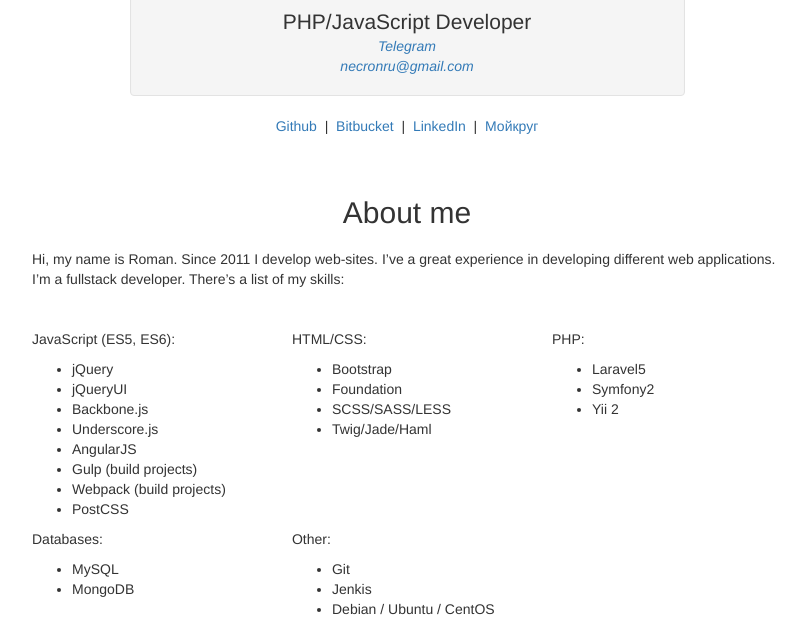
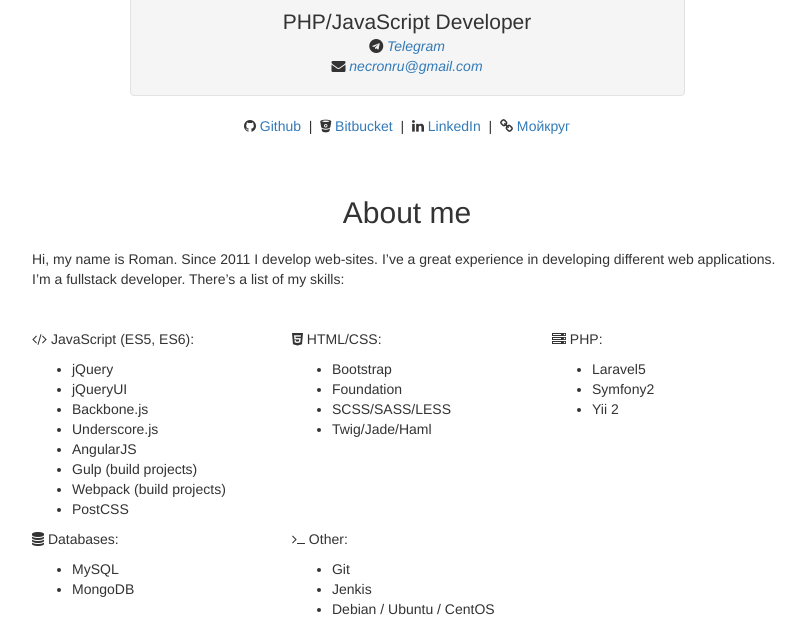
Before and after one commit to Necronru/necronru-homepage, a plain HTML site: page index.html in a window 1280 px wide. Shown: the part 443-1072 px from the top of the page, without its empty margins (233-1038 px from the left). Drawn offline with nearby package versions, Linux system fonts and the light colour scheme.

Commit message:
Fontawesome

```diff
--- a/index.html
+++ b/index.html
@@ -8,7 +8,9 @@
     <meta name="author" content="Roman Toroschin <necronru@gmail.com>">
     <meta name="description" content="Roman Toroschin - PHP/JavaScript Developer">
     <meta name="keywords" content="php, symfony2, symfony3, laravel5, js, javascript, nodejs, angular, backbone, mysql, postgresql, rabbitmq, amqp, reddis">
+
     <link rel="stylesheet" type="text/css" href="https://maxcdn.bootstrapcdn.com/bootstrap/3.3.7/css/bootstrap.min.css">
+    <link rel="stylesheet" type="text/css" href="https://maxcdn.bootstrapcdn.com/font-awesome/4.7.0/css/font-awesome.min.css">
 </head>
 
 <body>
@@ -21,9 +23,9 @@
                         <h1 class="text-center">Roman Toroschin</h1>
                         <span class="lead">PHP/JavaScript Developer</span>
                         <br />
-                        <i><a href="https://telegram.me/necronru">Telegram</a></i>
+                        <i class="fa fa-telegram"></i>&nbsp;<i><a href="https://telegram.me/necronru">Telegram</a></i>
                         <br />
-                        <i><a href="mailto: necronru@gmail.com">necronru@gmail.com</a></i>
+                        <i class="fa fa-envelope"></i>&nbsp;<i><a href="mailto: necronru@gmail.com">necronru@gmail.com</a></i>
                     </div>
                 </div>
             </div>
@@ -31,13 +33,13 @@
 
         <div class="row">
             <div class="col-xs-12 text-center">
-                <a href="https://github.com/Necronru" target="_blank">Github</a>
+                <i class="fa fa-github"></i>&nbsp;<a href="https://github.com/Necronru" target="_blank">Github</a>
                 &nbsp;|&nbsp;
-                <a href="https://bitbucket.org/necronru" target="_blank">Bitbucket</a>
+                <i class="fa fa-bitbucket"></i>&nbsp;<a href="https://bitbucket.org/necronru" target="_blank">Bitbucket</a>
                 &nbsp;|&nbsp;
-                <a href="https://www.linkedin.com/in/roman-toroshin-048632a4" target="_blank">LinkedIn</a>
+                <i class="fa fa-linkedin"></i>&nbsp;<a href="https://www.linkedin.com/in/roman-toroshin-048632a4" target="_blank">LinkedIn</a>
                 &nbsp;|&nbsp;
-                <a href="https://moikrug.ru/necronru" target="_blank">Мойкруг</a>
+                <i class="fa fa-link"></i>&nbsp;<a href="https://moikrug.ru/necronru" target="_blank">Мойкруг</a>
             </div>
         </div>
 
@@ -53,7 +55,7 @@
 
                 <div class="row" style="margin-top: 4rem">
                     <div class="col-md-4 col-xs-12">
-                        <p>JavaScript (ES5, ES6):</p>
+                        <p><i class="fa fa-code"></i>&nbsp;JavaScript (ES5, ES6):</p>
                         <ul>
                             <li>jQuery</li>
                             <li>jQueryUI</li>
@@ -67,7 +69,7 @@
                     </div>
 
                     <div class="col-md-4 col-xs-12">
-                        <p>HTML/CSS:</p>
+                        <p><i class="fa fa-html5"></i>&nbsp;HTML/CSS:</p>
                         <ul>
                             <li>Bootstrap</li>
                             <li>Foundation</li>
@@ -77,7 +79,7 @@
                     </div>
 
                     <div class="col-md-4 col-xs-12">
-                        <p>PHP:</p>
+                        <p><i class="fa fa-server"></i>&nbsp;PHP:</p>
                         <ul>
                             <li>Laravel5</li>
                             <li>Symfony2</li>
@@ -87,7 +89,7 @@
                 </div>
                 <div class="row">
                     <div class="col-md-4 col-xs-12">
-                        <p>Databases:</p>
+                        <p><i class="fa fa-database"></i>&nbsp;Databases:</p>
                         <ul>
                             <li>MySQL</li>
                             <li>MongoDB</li>
@@ -95,7 +97,7 @@
                     </div>
 
                     <div class="col-md-4 col-xs-12">
-                        <p>Other:</p>
+                        <p><i class="fa fa-terminal"></i>&nbsp;Other:</p>
                         <ul>
                             <li>Git</li>
                             <li>Jenkis</li>
```
